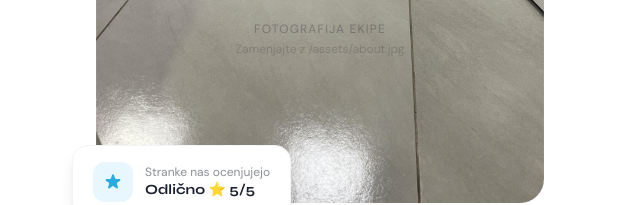
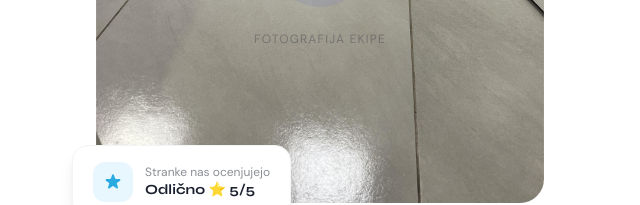
Before and after one commit to n00b95b/SOLZA2, a plain HTML site: page index.html in a window 1280 px wide. Shown: the part 1939-2144 px from the top of the page, 0-640 px from the left. Drawn offline with nearby package versions, Linux system fonts and the light colour scheme.

Commit message:
Update index.html

```diff
--- a/index.html
+++ b/index.html
@@ -407,7 +407,6 @@
             <div class="absolute inset-0 flex flex-col items-center justify-center text-center p-8">
               <div class="w-24 h-24 rounded-full mb-6" style="background:linear-gradient(135deg,#29ABE2,#7C5CBF);opacity:0.15"></div>
               <p class="text-xs text-brand-dark/30 tracking-widest uppercase">Fotografija ekipe</p>
-              <p class="text-xs text-brand-dark/20 mt-1">Zamenjajte z /assets/about.jpg</p>
             </div>
           </div>
           <!-- Floating badge -->
```
